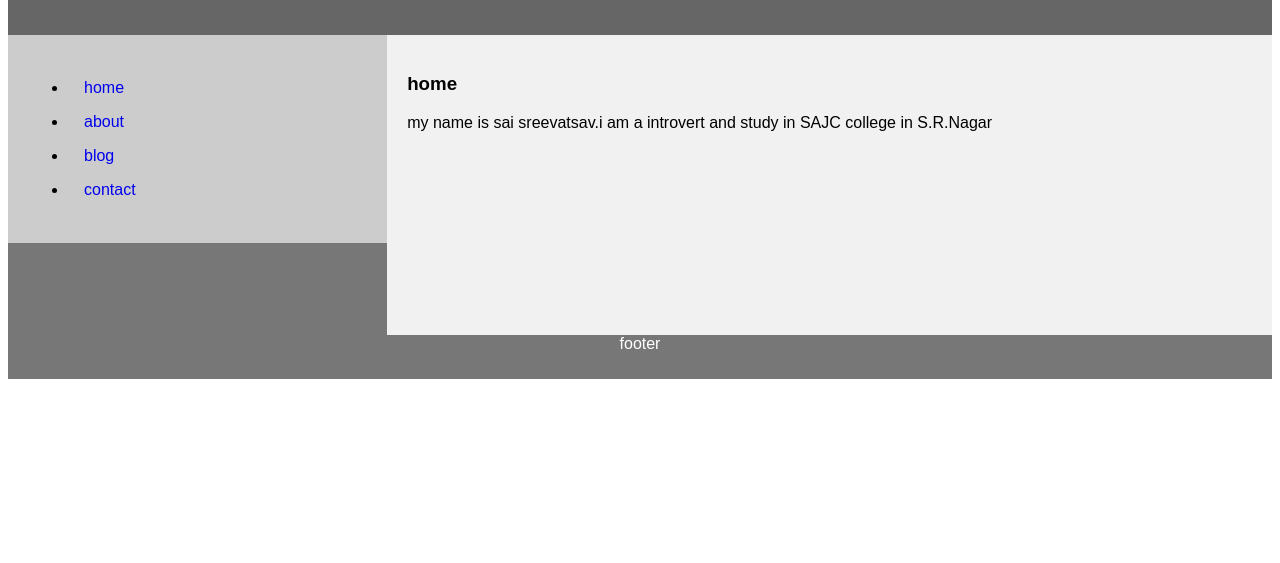
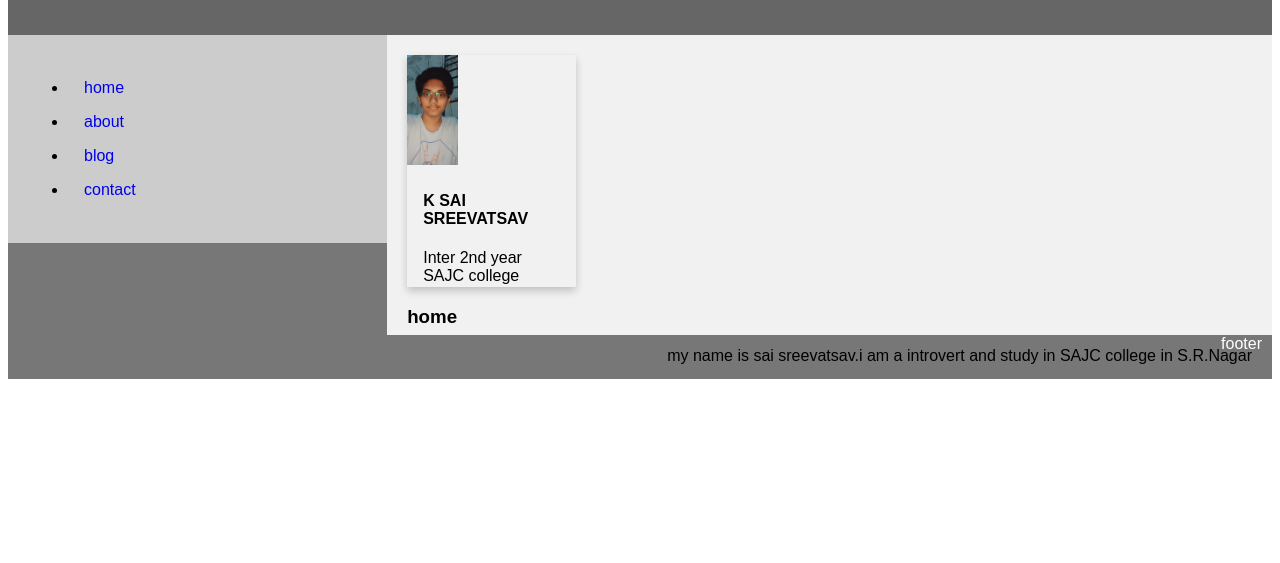
Before and after one commit to saisreevatsav/HTML-layout, a plain HTML site: page layout.html in a window 1280 px wide. Shown: the part 237-800 px from the top of the page. Drawn offline with Linux system fonts and the light colour scheme.

Commit message:
kept a card

```diff
--- a/layout.html
+++ b/layout.html
@@ -40,6 +40,30 @@
                 </ul>
             </nav>
             <article>
+                <style>
+                    p{text-align:right;}
+                    p1{text-align:right;}
+                    .card {
+  box-shadow: 0 4px 8px 0 rgba(0,0,0,0.2);
+  transition: 0.3s;
+  width: 20%;
+}
+
+.card:hover {
+  box-shadow: 0 8px 16px 0 rgba(0,0,0,0.2);
+}
+
+.container {
+  padding: 2px 16px;
+}
+                </style>
+                <div class="card">
+                    <img src="sai.jpg" alt="sai" style="width:30%;height:50%">
+                    <div class="container">
+                      <h4><b>K SAI SREEVATSAV</b></h4>
+                      <p1>Inter 2nd year SAJC college</p1>
+                    </div>
+                  </div>
                  <h1>home</h1>
                  <p>my name is sai sreevatsav.i am a introvert and study in SAJC college in S.R.Nagar</p>
                 </article>
```
Also changed, not shown: sai.jpg (added).
